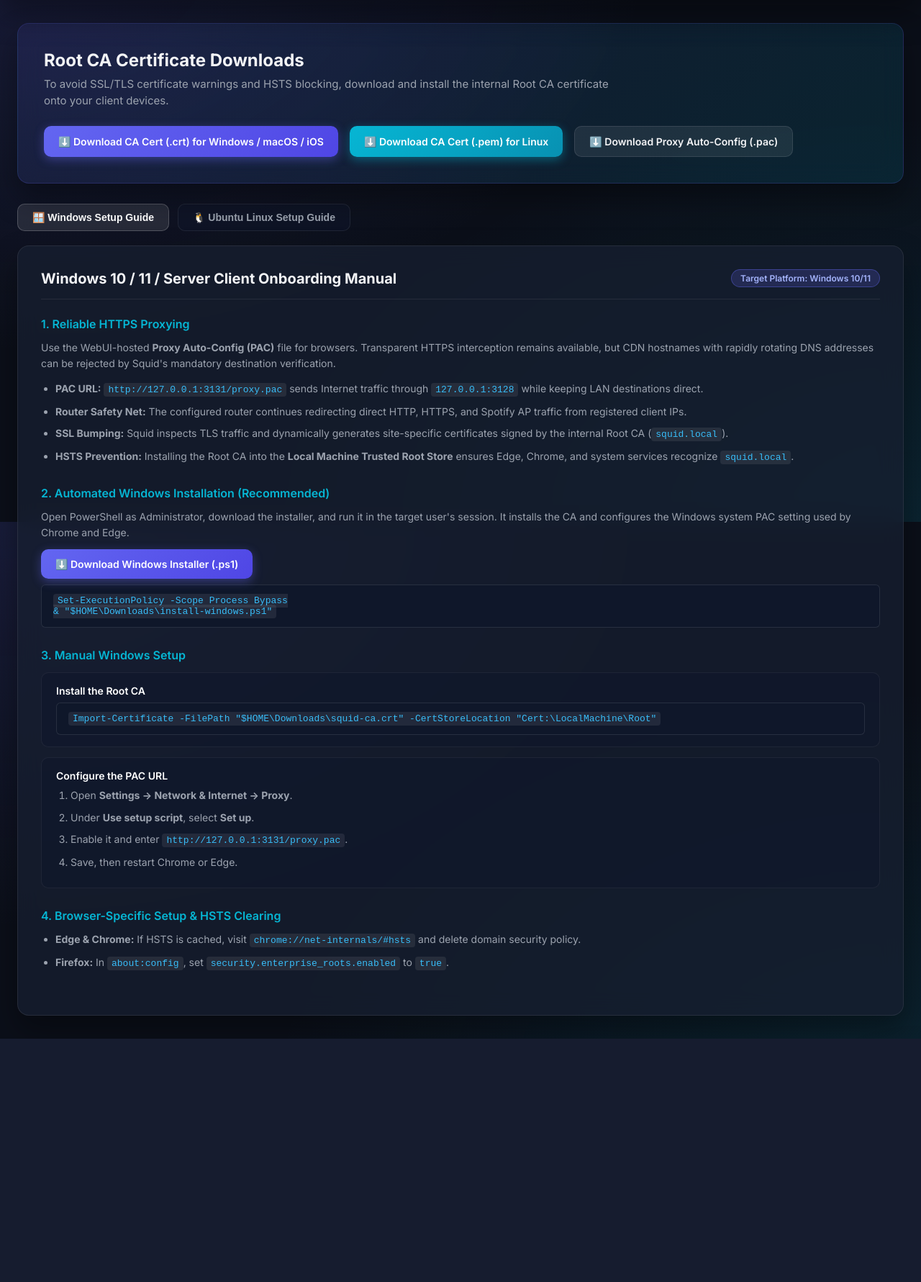
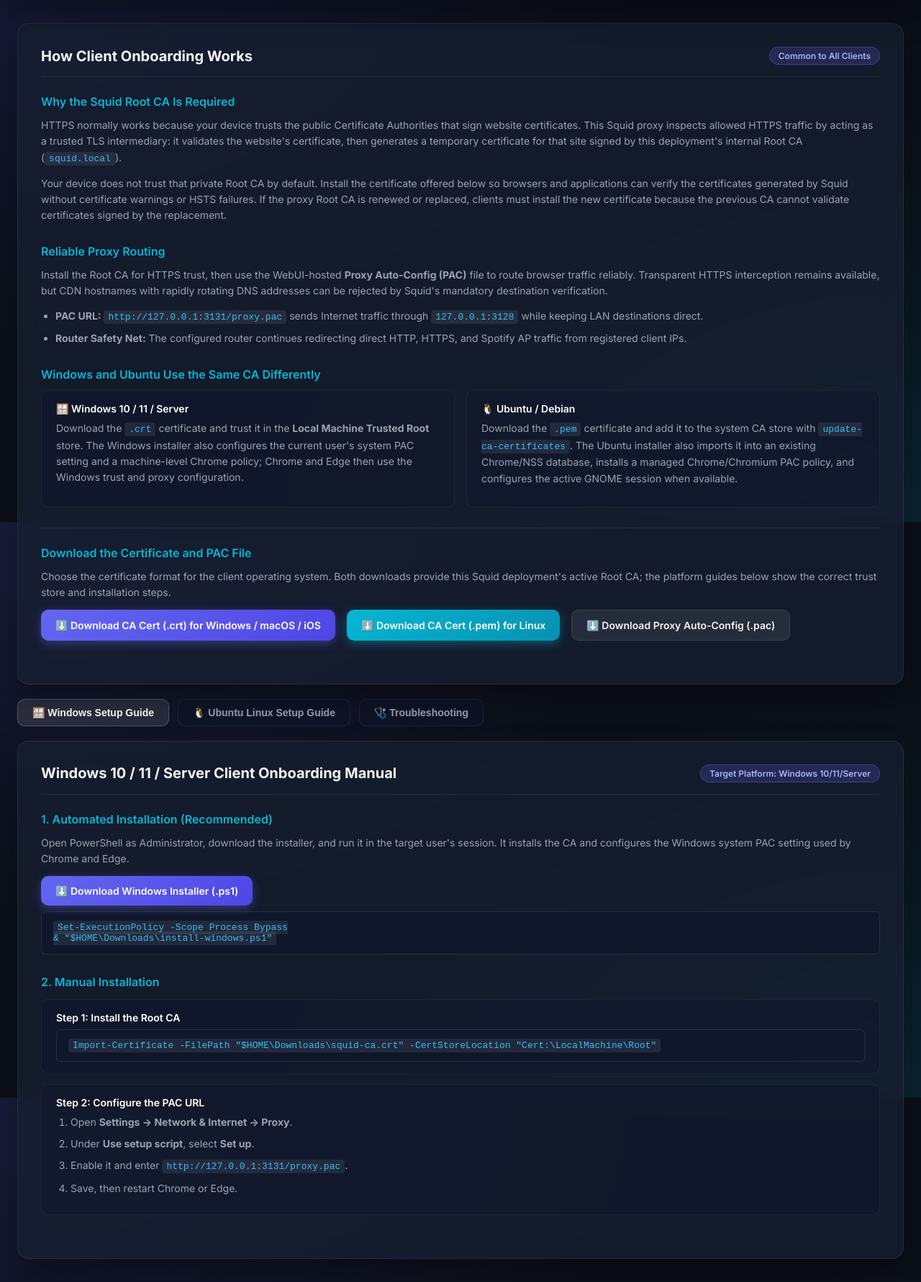
Before and after one commit to 1exii/squid-webui, a Flask app: page / in a window 1280 px wide. Shown: the part 75-1856 px from the top of the page at 72% size. Before the commit the page ends 1518 px from the top, so only its background shows below. Run offline with Flask 3, Linux system fonts and the light colour scheme.

Commit message:
SQUID: improve client onboarding guides

```diff
--- a/webui/static/app.js
+++ b/webui/static/app.js
@@ -21,10 +21,8 @@ document.addEventListener('DOMContentLoaded', () => {
     const userBadge           = document.getElementById('user-badge');
     const currentUserSpan     = document.getElementById('current-user');
     const authActionBtn       = document.getElementById('auth-action-btn');
-    const guideTabWindows     = document.getElementById('guide-tab-windows');
-    const guideTabUbuntu      = document.getElementById('guide-tab-ubuntu');
-    const guideContentWindows = document.getElementById('guide-content-windows');
-    const guideContentUbuntu  = document.getElementById('guide-content-ubuntu');
+    const guideTabs           = document.querySelectorAll('[data-guide-target]');
+    const guidePanels         = document.querySelectorAll('[data-guide-panel]');
     const authModal           = document.getElementById('auth-modal');
     const authModalClose      = document.getElementById('auth-modal-close');
     const loginForm           = document.getElementById('login-form');
@@ -773,16 +771,19 @@ document.addEventListener('DOMContentLoaded', () => {
         }
     });
 
-    if (guideTabWindows && guideTabUbuntu) {
-        guideTabWindows.addEventListener('click', () => {
-            guideTabWindows.classList.add('active'); guideTabUbuntu.classList.remove('active');
-            guideContentWindows.classList.remove('hidden'); guideContentUbuntu.classList.add('hidden');
-        });
-        guideTabUbuntu.addEventListener('click', () => {
-            guideTabUbuntu.classList.add('active'); guideTabWindows.classList.remove('active');
-            guideContentUbuntu.classList.remove('hidden'); guideContentWindows.classList.add('hidden');
-        });
-    }
+    guideTabs.forEach(tab => {
+        tab.addEventListener('click', () => {
+            const selectedGuide = tab.dataset.guideTarget;
+            guideTabs.forEach(candidate => {
+                const isSelected = candidate === tab;
+                candidate.classList.toggle('active', isSelected);
+                candidate.setAttribute('aria-selected', String(isSelected));
+            });
+            guidePanels.forEach(panel => {
+                panel.classList.toggle('hidden', panel.dataset.guidePanel !== selectedGuide);
+            });
+        });
+    });
 
     // ─────────────────────────────────────────────────────────────
     // AUTH MODAL
--- a/webui/static/style.css
+++ b/webui/static/style.css
@@ -109,29 +109,6 @@ body {
     color: var(--text-muted);
 }
 
-/* Hero Download Banner */
-.hero-banner {
-    border-radius: var(--radius-lg);
-    padding: 36px;
-    margin-bottom: 28px;
-    background: linear-gradient(135deg, rgba(99, 102, 241, 0.12), rgba(6, 182, 212, 0.12));
-    border: 1px solid rgba(99, 102, 241, 0.2);
-}
-
-.hero-content h2 {
-    font-size: 24px;
-    font-weight: 700;
-    margin-bottom: 8px;
-}
-
-.hero-content p {
-    color: var(--text-muted);
-    font-size: 15px;
-    max-width: 800px;
-    margin-bottom: 24px;
-    line-height: 1.5;
-}
-
 .download-actions {
     display: flex;
     gap: 16px;
@@ -145,8 +122,29 @@ body {
 /* Platform Selector Tabs */
 .platform-nav {
     display: flex;
+    flex-wrap: wrap;
     gap: 12px;
     margin-bottom: 20px;
+}
+
+.common-guide-card {
+    margin-bottom: 20px;
+}
+
+.onboarding-platform-grid {
+    display: grid;
+    grid-template-columns: repeat(2, minmax(0, 1fr));
+    gap: 16px;
+}
+
+.onboarding-platform-grid .method-box {
+    margin-top: 0;
+}
+
+.onboarding-download-section {
+    margin-bottom: 0;
+    padding-top: 24px;
+    border-top: 1px solid var(--border-card);
 }
 
 .platform-tab {
@@ -967,6 +965,10 @@ select {
     .activity-summary-grid {
         grid-template-columns: repeat(2, minmax(0, 1fr));
     }
+
+    .onboarding-platform-grid {
+        grid-template-columns: 1fr;
+    }
 }
 
 @media (max-width: 560px) {
--- a/webui/templates/index.html
+++ b/webui/templates/index.html
@@ -37,10 +37,40 @@
 
         <!-- Public View: Client Onboarding & Certificate Downloads -->
         <main id="onboarding-screen" class="main-content">
-            <div class="hero-banner glass-panel">
-                <div class="hero-content">
-                    <h2>Root CA Certificate Downloads</h2>
-                    <p>To avoid SSL/TLS certificate warnings and HSTS blocking, download and install the internal Root CA certificate onto your client devices.</p>
+            <div class="guide-card glass-panel common-guide-card">
+                <div class="guide-header">
+                    <h3>How Client Onboarding Works</h3>
+                    <span class="badge">Common to All Clients</span>
+                </div>
+                <section class="guide-section">
+                    <h4>Why the Squid Root CA Is Required</h4>
+                    <p>HTTPS normally works because your device trusts the public Certificate Authorities that sign website certificates. This Squid proxy inspects allowed HTTPS traffic by acting as a trusted TLS intermediary: it validates the website's certificate, then generates a temporary certificate for that site signed by this deployment's internal Root CA (<code>{{ cert_name }}</code>).</p>
+                    <p>Your device does not trust that private Root CA by default. Install the certificate offered below so browsers and applications can verify the certificates generated by Squid without certificate warnings or HSTS failures. If the proxy Root CA is renewed or replaced, clients must install the new certificate because the previous CA cannot validate certificates signed by the replacement.</p>
+                </section>
+                <section class="guide-section">
+                    <h4>Reliable Proxy Routing</h4>
+                    <p>Install the Root CA for HTTPS trust, then use the WebUI-hosted <strong>Proxy Auto-Config (PAC)</strong> file to route browser traffic reliably. Transparent HTTPS interception remains available, but CDN hostnames with rapidly rotating DNS addresses can be rejected by Squid's mandatory destination verification.</p>
+                    <ul>
+                        <li><strong>PAC URL:</strong> <code>{{ pac_url }}</code> sends Internet traffic through <code>{{ squid_proxy_host }}:{{ squid_proxy_port }}</code> while keeping LAN destinations direct.</li>
+                        <li><strong>Router Safety Net:</strong> The configured router continues redirecting direct HTTP, HTTPS, and Spotify AP traffic from registered client IPs.</li>
+                    </ul>
+                </section>
+                <section class="guide-section">
+                    <h4>Windows and Ubuntu Use the Same CA Differently</h4>
+                    <div class="onboarding-platform-grid">
+                        <div class="method-box">
+                            <h5>🪟 Windows 10 / 11 / Server</h5>
+                            <p>Download the <code>.crt</code> certificate and trust it in the <strong>Local Machine Trusted Root</strong> store. The Windows installer also configures the current user's system PAC setting and a machine-level Chrome policy; Chrome and Edge then use the Windows trust and proxy configuration.</p>
+                        </div>
+                        <div class="method-box">
+                            <h5>🐧 Ubuntu / Debian</h5>
+                            <p>Download the <code>.pem</code> certificate and add it to the system CA store with <code>update-ca-certificates</code>. The Ubuntu installer also imports it into an existing Chrome/NSS database, installs a managed Chrome/Chromium PAC policy, and configures the active GNOME session when available.</p>
+                        </div>
+                    </div>
+                </section>
+                <section class="guide-section onboarding-download-section">
+                    <h4>Download the Certificate and PAC File</h4>
+                    <p>Choose the certificate format for the client operating system. Both downloads provide this Squid deployment's active Root CA; the platform guides below show the correct trust store and installation steps.</p>
                     <div class="download-actions">
                         <a href="/download/cert.crt" class="btn btn-primary" download="squid-ca.crt">
                             <span>⬇️ Download CA Cert (.crt) for Windows / macOS / iOS</span>
@@ -52,31 +82,22 @@
                             <span>⬇️ Download Proxy Auto-Config (.pac)</span>
                         </a>
                     </div>
-                </div>
+                </section>
             </div>
 
-            <div class="platform-nav">
-                <button id="guide-tab-windows" class="platform-tab active">🪟 Windows Setup Guide</button>
-                <button id="guide-tab-ubuntu" class="platform-tab">🐧 Ubuntu Linux Setup Guide</button>
+            <div class="platform-nav" role="tablist" aria-label="Client onboarding guides">
+                <button id="guide-tab-windows" class="platform-tab active" type="button" role="tab" aria-selected="true" aria-controls="guide-content-windows" data-guide-target="windows">🪟 Windows Setup Guide</button>
+                <button id="guide-tab-ubuntu" class="platform-tab" type="button" role="tab" aria-selected="false" aria-controls="guide-content-ubuntu" data-guide-target="ubuntu">🐧 Ubuntu Linux Setup Guide</button>
+                <button id="guide-tab-troubleshooting" class="platform-tab" type="button" role="tab" aria-selected="false" aria-controls="guide-content-troubleshooting" data-guide-target="troubleshooting">🩺 Troubleshooting</button>
             </div>
 
-            <div id="guide-content-windows" class="guide-card glass-panel">
+            <div id="guide-content-windows" class="guide-card glass-panel" role="tabpanel" aria-labelledby="guide-tab-windows" data-guide-panel="windows">
                 <div class="guide-header">
                     <h3>Windows 10 / 11 / Server Client Onboarding Manual</h3>
-                    <span class="badge">Target Platform: Windows 10/11</span>
+                    <span class="badge">Target Platform: Windows 10/11/Server</span>
                 </div>
                 <section class="guide-section">
-                    <h4>1. Reliable HTTPS Proxying</h4>
-                    <p>Use the WebUI-hosted <strong>Proxy Auto-Config (PAC)</strong> file for browsers. Transparent HTTPS interception remains available, but CDN hostnames with rapidly rotating DNS addresses can be rejected by Squid's mandatory destination verification.</p>
-                    <ul>
-                        <li><strong>PAC URL:</strong> <code>{{ pac_url }}</code> sends Internet traffic through <code>{{ squid_proxy_host }}:{{ squid_proxy_port }}</code> while keeping LAN destinations direct.</li>
-                        <li><strong>Router Safety Net:</strong> The configured router continues redirecting direct HTTP, HTTPS, and Spotify AP traffic from registered client IPs.</li>
-                        <li><strong>SSL Bumping:</strong> Squid inspects TLS traffic and dynamically generates site-specific certificates signed by the internal Root CA (<code>{{ cert_name }}</code>).</li>
-                        <li><strong>HSTS Prevention:</strong> Installing the Root CA into the <strong>Local Machine Trusted Root Store</strong> ensures Edge, Chrome, and system services recognize <code>{{ cert_name }}</code>.</li>
-                    </ul>
-                </section>
-                <section class="guide-section">
-                    <h4>2. Automated Windows Installation (Recommended)</h4>
+                    <h4>1. Automated Installation (Recommended)</h4>
                     <p>Open PowerShell as Administrator, download the installer, and run it in the target user's session. It installs the CA and configures the Windows system PAC setting used by Chrome and Edge.</p>
                     <div class="download-actions">
                         <a href="/download/install-windows.ps1" class="btn btn-primary" download="install-windows.ps1">
@@ -87,13 +108,13 @@
 &amp; "$HOME\Downloads\install-windows.ps1"</code></pre>
                 </section>
                 <section class="guide-section">
-                    <h4>3. Manual Windows Setup</h4>
+                    <h4>2. Manual Installation</h4>
                     <div class="method-box">
-                        <h5>Install the Root CA</h5>
+                        <h5>Step 1: Install the Root CA</h5>
                         <pre><code>Import-Certificate -FilePath "$HOME\Downloads\squid-ca.crt" -CertStoreLocation "Cert:\LocalMachine\Root"</code></pre>
                     </div>
                     <div class="method-box">
-                        <h5>Configure the PAC URL</h5>
+                        <h5>Step 2: Configure the PAC URL</h5>
                         <ol>
                             <li>Open <strong>Settings &rarr; Network &amp; Internet &rarr; Proxy</strong>.</li>
                             <li>Under <strong>Use setup script</strong>, select <strong>Set up</strong>.</li>
@@ -102,29 +123,22 @@
                         </ol>
                     </div>
                 </section>
-                <section class="guide-section">
-                    <h4>4. Browser-Specific Setup &amp; HSTS Clearing</h4>
-                    <ul>
-                        <li><strong>Edge &amp; Chrome:</strong> If HSTS is cached, visit <code>chrome://net-internals/#hsts</code> and delete domain security policy.</li>
-                        <li><strong>Firefox:</strong> In <code>about:config</code>, set <code>security.enterprise_roots.enabled</code> to <code>true</code>.</li>
-                    </ul>
-                </section>
             </div>
 
-            <div id="guide-content-ubuntu" class="guide-card glass-panel hidden">
+            <div id="guide-content-ubuntu" class="guide-card glass-panel hidden" role="tabpanel" aria-labelledby="guide-tab-ubuntu" data-guide-panel="ubuntu">
                 <div class="guide-header">
                     <h3>Ubuntu Linux Client Onboarding Manual</h3>
                     <span class="badge badge-ubuntu">Target Platform: Ubuntu / Debian</span>
                 </div>
                 <section class="guide-section">
-                    <h4>1. Automated CA + PAC Installation (Recommended)</h4>
+                    <h4>1. Automated Installation (Recommended)</h4>
                     <div class="code-banner">
                         <pre><code>curl -sSL {{ webui_public_url }}/download/install-ubuntu.sh | sudo bash</code></pre>
                     </div>
                     <p>The installer trusts the Squid CA, installs a managed Chrome/Chromium PAC policy, and configures the active GNOME session when available.</p>
                 </section>
                 <section class="guide-section">
-                    <h4>2. Manual Installation Steps</h4>
+                    <h4>2. Manual Installation</h4>
                     <div class="method-box">
                         <h5>Step 1: Download &amp; Install System Root CA</h5>
                         <pre><code>sudo wget -O /usr/local/share/ca-certificates/squid-proxy-ca.crt {{ webui_public_url }}/download/cert.pem
@@ -144,9 +158,40 @@ gsettings set org.gnome.system.proxy mode 'auto'</code></pre>
                         </p>
                     </div>
                 </section>
+            </div>
+
+            <div id="guide-content-troubleshooting" class="guide-card glass-panel hidden" role="tabpanel" aria-labelledby="guide-tab-troubleshooting" data-guide-panel="troubleshooting">
+                <div class="guide-header">
+                    <h3>Client Onboarding Troubleshooting</h3>
+                    <span class="badge">Windows &amp; Ubuntu</span>
+                </div>
                 <section class="guide-section">
-                    <h4>3. Verification &amp; Testing</h4>
-                    <pre><code>curl -v https://google.com</code></pre>
+                    <h4>Verification &amp; Testing</h4>
+                    <p>Open an HTTPS website in Chrome, Edge, or Chromium and confirm that it loads without a certificate warning. You can also test the intercepted command-line path for your operating system:</p>
+                    <div class="method-box">
+                        <h5>Windows</h5>
+                        <pre><code>curl.exe -v https://google.com</code></pre>
+                    </div>
+                    <div class="method-box">
+                        <h5>Ubuntu</h5>
+                        <pre><code>curl -v https://google.com</code></pre>
+                    </div>
+                </section>
+                <section class="guide-section">
+                    <h4>Browser Trust &amp; HSTS</h4>
+                    <ul>
+                        <li><strong>Edge &amp; Chrome:</strong> Restart the browser after installing the Root CA. If a domain's old HSTS state is cached, visit <code>chrome://net-internals/#hsts</code> and delete its domain security policy.</li>
+                        <li><strong>Firefox:</strong> In <code>about:config</code>, set <code>security.enterprise_roots.enabled</code> to <code>true</code>, then restart Firefox so it uses the operating system's trusted Root CAs.</li>
+                        <li><strong>Certificate warnings in every browser:</strong> Reinstall the correct Root CA in the machine or system trust store, not only the current user's personal certificate store.</li>
+                    </ul>
+                </section>
+                <section class="guide-section">
+                    <h4>PAC &amp; Proxy Checks</h4>
+                    <ul>
+                        <li>Open <code>{{ pac_url }}</code> directly and confirm the PAC file downloads from the client.</li>
+                        <li>Confirm the client is configured for automatic proxy setup and restart the affected browser after changing the PAC URL.</li>
+                        <li>If only one browser fails, check that browser's certificate and proxy settings before changing the system-wide setup.</li>
+                    </ul>
                 </section>
             </div>
         </main>
```
